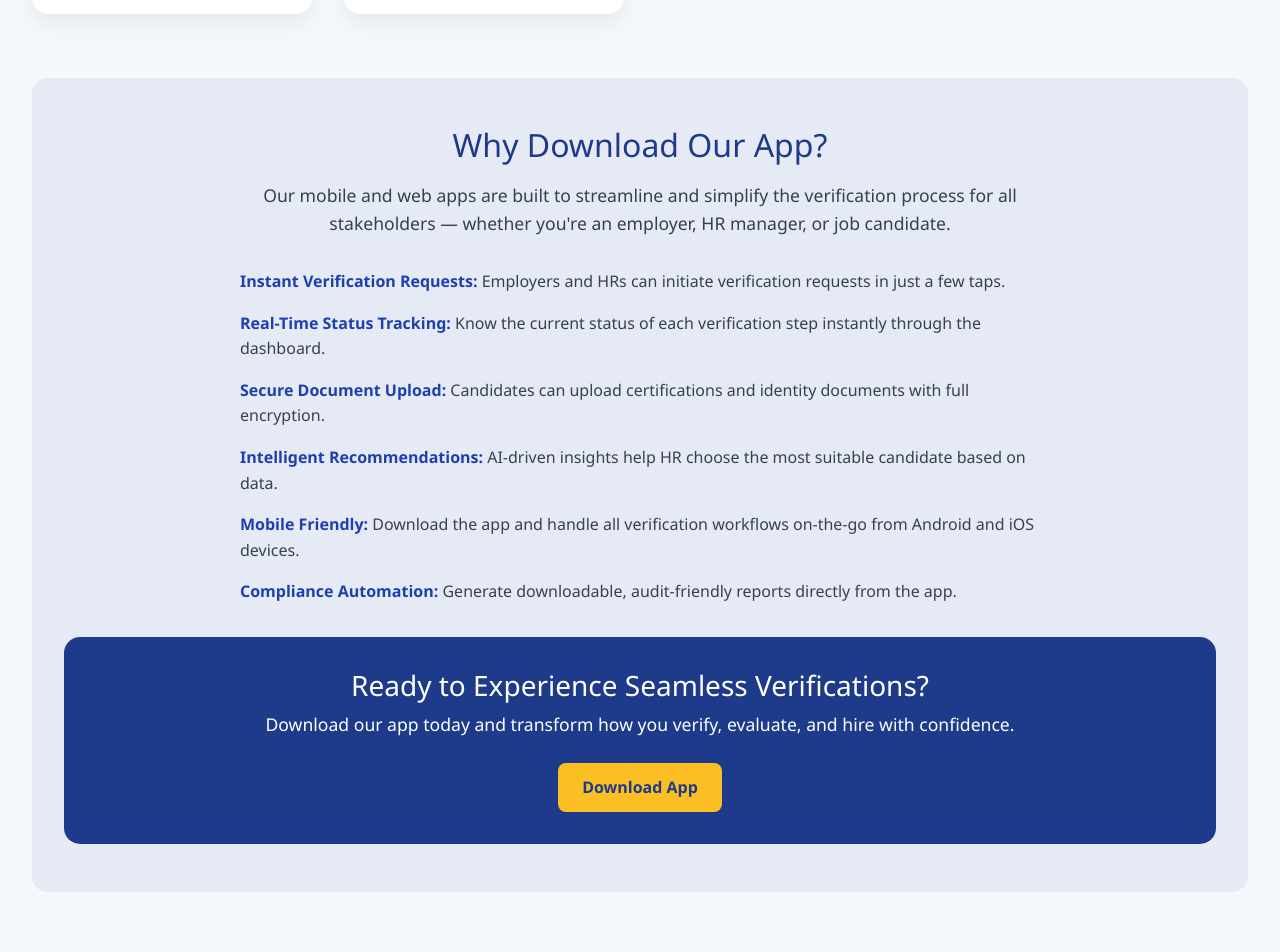
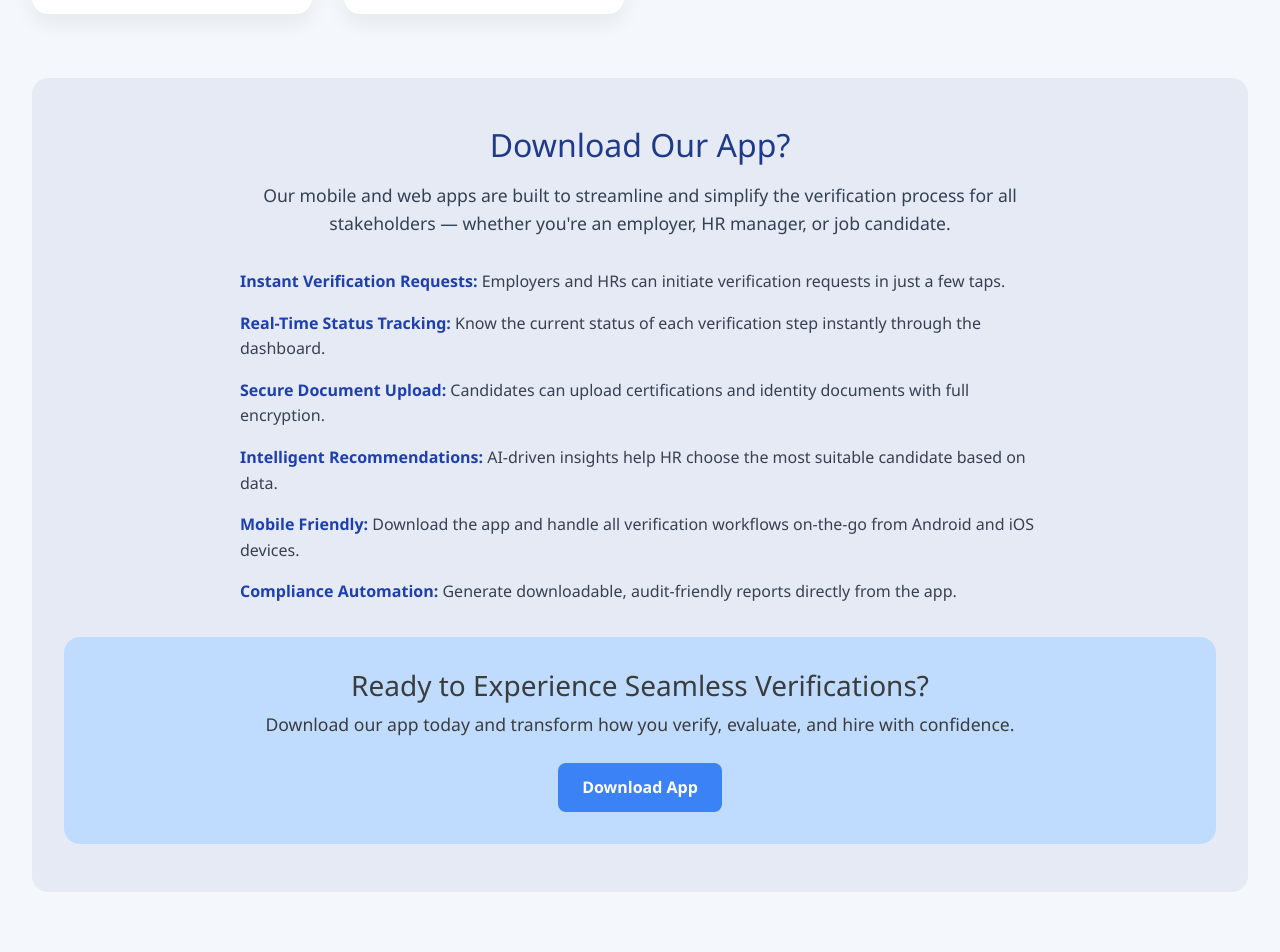
Before and after one commit to kiranvenkat12/kiran_Evapp_Web, a React (Vite) app: page /ourServices in a window 1280 px wide. Shown: the part 1699-2651 px from the top of the page. Built offline with nearby package versions, Linux system fonts and the light colour scheme; grey boxes are pictures that could not be loaded; the HTML template or start-up script is replaced by a standard one.

Commit message:
done the changes in the contactus, home.css, ourservices.css and jsx

```diff
--- a/src/contact_usPage.css
+++ b/src/contact_usPage.css
@@ -33,7 +33,8 @@
 .hero-gradient {
   position: absolute;
   inset: 0;
-  background:linear-gradient(45deg, rgba(102, 126, 234, 0.05), rgba(118, 75, 162, 0.05));
+  background:RGB(37, 99, 235)
+;
   z-index: 2;
 }
 
@@ -507,7 +508,7 @@
 
 /* Submit Button */
 .submit-btn {
-  background: linear-gradient(135deg, #667eea, #764ba2);
+  background: RGB(37, 99, 235);
   color: white;
   border: none;
   padding: 0.5rem 0.5rem;
@@ -568,7 +569,7 @@
 
 /* Footer CTA */
 .footer-cta {
-  background: linear-gradient(135deg, #1f2937, #374151);
+  background:RGB(191, 219, 254);
   padding: 4rem 2rem;
   text-align: center;
 }
@@ -612,7 +613,7 @@
 }
 
 .primary-btn {
-  background: linear-gradient(135deg, #667eea, #764ba2);
+  background: RGB(30, 64, 175);
   color: white;
 }
 
--- a/src/home.css
+++ b/src/home.css
@@ -206,7 +206,7 @@
   width: 100%;
 }
 .text{
-  font-size: 5px;
+  font-size: 15px;
 }
 .explore-section {
   padding: 40px 20px;
--- a/src/ourServices.css
+++ b/src/ourServices.css
@@ -99,7 +99,7 @@
 .cta-banner {
   margin-top: 2rem;
   padding: 2rem;
-  background-color: #1e3a8a;
+  background-color: RGB(191, 219, 254);
   color: #fff;
   border-radius: 1rem;
 }
@@ -107,16 +107,18 @@
 .cta-banner h3 {
   font-size: 1.75rem;
   margin-bottom: 0.5rem;
+  color: #3c3c3c;
 }
 
 .cta-banner p {
   font-size: 1.1rem;
   margin-bottom: 1.5rem;
+  color: #3c3c3c;
 }
 
 .download-button {
-  background-color: #fbbf24;
-  color: #1e3a8a;
+  background-color: RGB(59, 130, 246);
+  color: #ffffff;
   border: none;
   padding: 0.75rem 1.5rem;
   font-size: 1rem;
--- a/src/ourServices.jsx
+++ b/src/ourServices.jsx
@@ -62,7 +62,7 @@ export default function OurServices() {
         </section>
 
         <section className="app-overview-section">
-          <h2 className="section-title">Why Download Our App?</h2>
+          <h2 className="section-title"> Download Our App?</h2>
           <p className="section-intro">
             Our mobile and web apps are built to streamline and simplify the verification process for all stakeholders — whether you're an employer, HR manager, or job candidate.
           </p>
```
